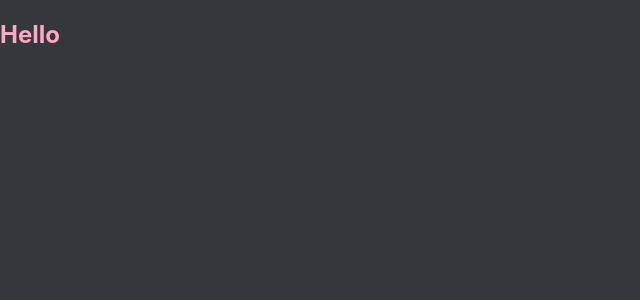
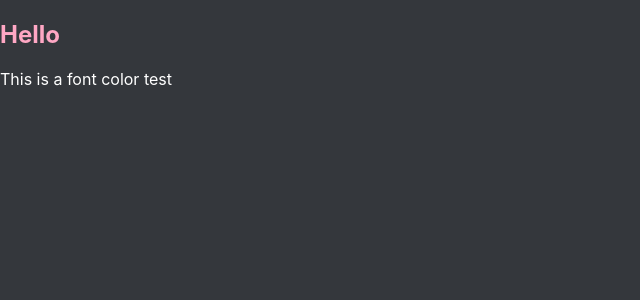
Before and after one commit to raiden808/imgurscanupload, a React (Create React App) app: page / in a window 1280 px wide. Shown: the top 300 px of the page, without its empty margins (0-640 px from the left). Built offline with nearby package versions, Linux system fonts and the light colour scheme; the HTML template or start-up script is replaced by a standard one.

Commit message:
Font color update

```diff
--- a/src/App.js
+++ b/src/App.js
@@ -4,6 +4,7 @@ function App() {
   return (
     <div className="App">
       <h2>Hello</h2>
+      <p>This is a font color test</p>
     </div>
   );
 }
--- a/src/index.css
+++ b/src/index.css
@@ -6,6 +6,7 @@ body {
   -webkit-font-smoothing: antialiased;
   -moz-osx-font-smoothing: grayscale;
    background-color: #34373c;
+   color:#fff;
 }
 
 code {
```
